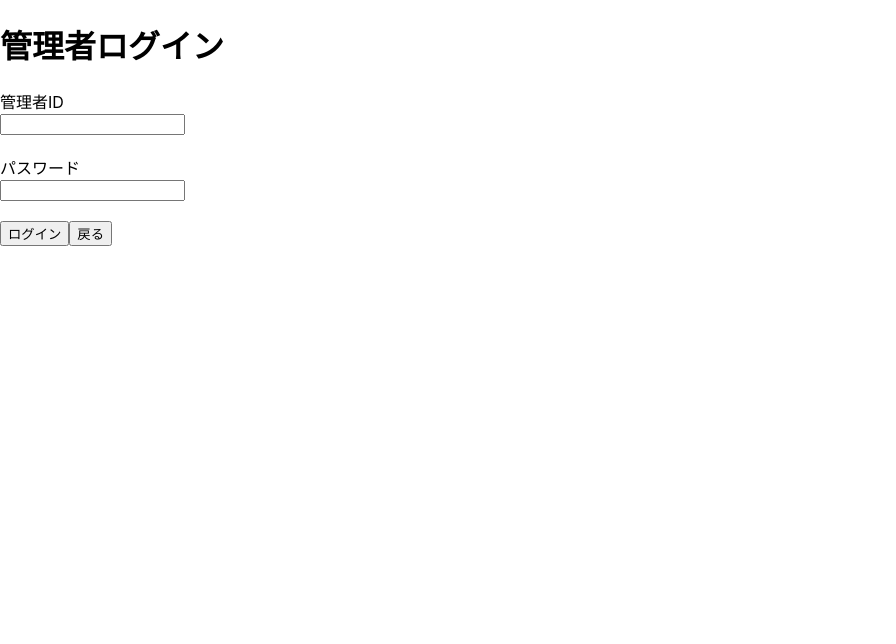
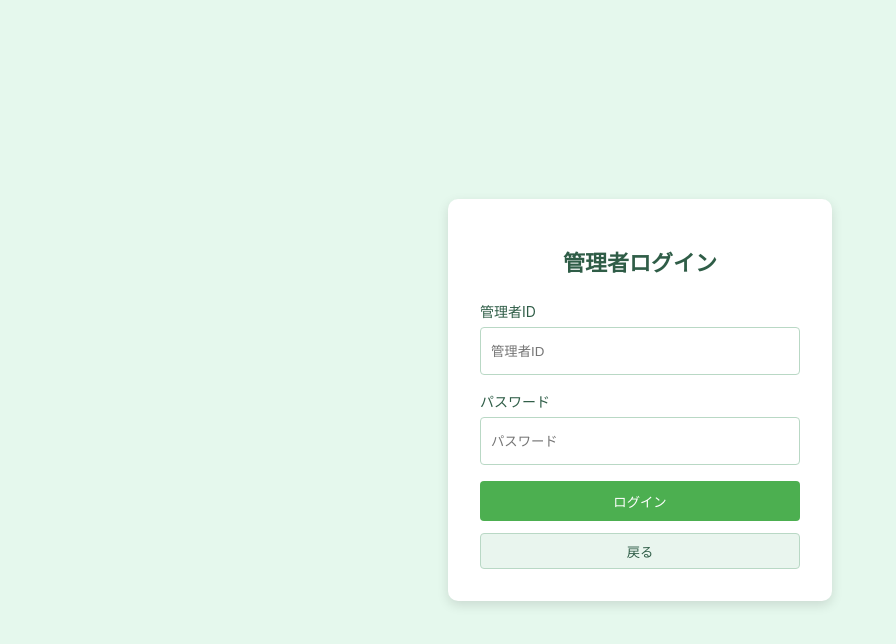
Before and after one commit to natsumi-nishikawa/calendar, a React (Create React App) app: page / in a window 1280 px wide. Both pictures are taken after a click on the button "管理者ログインへ". Shown: the top 644 px of the page, without its empty margins (0-896 px from the left). Built offline with nearby package versions, Linux system fonts and the light colour scheme.

Commit message:
adminフロントエンド追加

```diff
--- /dev/null
+++ b/src/pages/AdminLoginPage.css
@@ -0,0 +1,61 @@
+.admin-login-page {
+    min-height: 100vh;
+    background-color: #e5f8ed;
+    display: flex;
+    justify-content: center;
+    align-items: center;
+  }
+
+  .admin-login-card {
+    width: 320px;
+    background-color: white;
+    padding: 32px;
+    border-radius: 10px;
+    box-shadow: 0 4px 12px rgba(0, 0, 0, 0.12);
+    text-align: center;
+  }
+
+  .admin-login-card h1 {
+    font-size: 22px;
+    margin-bottom: 24px;
+    color: #2f5d47;
+  }
+
+  .admin-login-card form {
+    display: flex;
+    flex-direction: column;
+    text-align: left;
+  }
+
+  .admin-login-card label {
+    font-size: 14px;
+    margin-bottom: 6px;
+    color: #2f5d47;
+  }
+
+  .admin-login-card input {
+    height: 34px;
+    margin-bottom: 16px;
+    padding: 6px 10px;
+    border: 1px solid #b9d8c5;
+    border-radius: 4px;
+  }
+
+  .admin-login-main-button {
+    height: 40px;
+    background-color: #4caf50;
+    color: white;
+    border: none;
+    border-radius: 4px;
+    cursor: pointer;
+  }
+
+  .admin-login-back-button {
+    margin-top: 12px;
+    height: 36px;
+    background-color: #e9f5ee;
+    color: #2f5d47;
+    border: 1px solid #b9d8c5;
+    border-radius: 4px;
+    cursor: pointer;
+  }
--- a/src/pages/AdminLoginPage.js
+++ b/src/pages/AdminLoginPage.js
@@ -1,4 +1,5 @@
 import { useState } from "react";
+import "./AdminLoginPage.css";
 
 function AdminLoginPage({ onAdminLoginSuccess, onBack }) {
   const [adminId, setAdminId] = useState("");
@@ -15,35 +16,36 @@ function AdminLoginPage({ onAdminLoginSuccess, onBack }) {
   };
 
   return (
-    <div>
+    <div className="admin-login-page">
+      <div className="admin-login-card">
         <h1>管理者ログイン</h1>
 
         <form onSubmit={handleAdminLogin}>
           <label>管理者ID</label>
-        <br />
           <input
             type="text"
+            placeholder="管理者ID"
             value={adminId}
             onChange={(e) => setAdminId(e.target.value)}
           />
 
-        <br /><br />
-
           <label>パスワード</label>
-        <br />
           <input
             type="password"
+            placeholder="パスワード"
             value={password}
             onChange={(e) => setPassword(e.target.value)}
           />
 
-        <br /><br />
+          <button className="admin-login-main-button" type="submit">
+            ログイン
+          </button>
 
-        <button type="submit">ログイン</button>
-        <button type="button" onClick={onBack}>
+          <button className="admin-login-back-button" type="button" onClick={onBack}>
             戻る
           </button>
         </form>
+      </div>
     </div>
   );
 }
--- /dev/null
+++ b/src/pages/AdminPage.css
@@ -0,0 +1,75 @@
+.admin-page {
+    min-height: 100vh;
+    background-color: #f4fbfc;
+    padding: 32px;
+  }
+
+  .admin-header {
+    display: flex;
+    justify-content: space-between;
+    align-items: center;
+    background-color: #e1defa;
+    padding: 18px 24px;
+    border-radius: 8px;
+    margin-bottom: 24px;
+    box-shadow: 0 3px 8px rgba(0, 0, 0, 0.12);
+  }
+
+  .admin-header h1 {
+    margin: 0;
+    color: #2f3d60;
+  }
+
+  .admin-card {
+    background-color: white;
+    padding: 24px;
+    border-radius: 10px;
+    box-shadow: 0 4px 14px rgba(0, 0, 0, 0.1);
+    overflow-x: auto;
+  }
+
+  .admin-table {
+    width: 100%;
+    border-collapse: collapse;
+  }
+
+  .admin-table th {
+    background-color: #dbe8f7;
+    color: #2f3d60;
+    padding: 12px;
+    border: 1px solid #ccc;
+  }
+
+  .admin-table td {
+    padding: 12px;
+    border: 1px solid #ddd;
+    text-align: center;
+  }
+
+  .admin-table tbody tr:nth-child(even) {
+    background-color: #f7f9fc;
+  }
+
+  .empty-message {
+    text-align: center;
+    color: #666;
+    font-size: 16px;
+  }
+
+  .admin-logout-button {
+    padding: 10px 16px;
+    border: none;
+    border-radius: 5px;
+    cursor: pointer;
+    margin-left: 8px;
+  }
+
+  .admin-back-button {
+    background-color: white;
+    color: #333;
+  }
+
+  .admin-logout-button {
+    background-color: #007bff;
+    color: white;
+  }
--- a/src/pages/AdminPage.js
+++ b/src/pages/AdminPage.js
@@ -1,12 +1,24 @@
+import "./AdminPage.css";
+
 function AdminPage({ reservations, onBack, onLogout }) {
   return (
-    <div>
+    <div className="admin-page">
+      <div className="admin-header">
         <h1>予約一覧</h1>
 
+        <div>
+
+          <button className="admin-logout-button" onClick={onLogout}>
+            ログオフ
+          </button>
+        </div>
+      </div>
+
+      <div className="admin-card">
         {reservations.length === 0 ? (
-        <p>予約はまだありません。</p>
+          <p className="empty-message">予約はまだありません。</p>
         ) : (
-        <table border="1">
+          <table className="admin-table">
             <thead>
               <tr>
                 <th>予約日時</th>
@@ -36,11 +48,7 @@ function AdminPage({ reservations, onBack, onLogout }) {
             </tbody>
           </table>
         )}
-
-    <button onClick={onLogout}>
-     ログオフ
-    </button>
-
+      </div>
     </div>
   );
 }
--- a/src/pages/ConfirmPage.css
+++ b/src/pages/ConfirmPage.css
@@ -58,3 +58,12 @@
     border-radius: 5px;
     cursor: pointer;
   }
+
+  .shop-image {
+    width: 100%;
+    max-width: 350px;
+    height: 150px;
+    margin-top: 30px;
+    border-radius: 8px;
+    display: block;
+  }
--- a/src/pages/ConfirmPage.js
+++ b/src/pages/ConfirmPage.js
@@ -1,8 +1,25 @@
+import "./ConfirmPage.css";
+import salonImage from "../salon.jpg";
+
 function ConfirmPage({ reservationData, onBack, onSubmit }) {
   return (
-      <div>
-        <h1>予約確認</h1>
+    <div className="confirm-page">
+      <h1 className="confirm-title">ご予約内容</h1>
 
+      <div className="confirm-content">
+        <div className="shop-card">
+          <h2>店舗名：〇〇</h2>
+          <p>📞 00-0000-0000</p>
+          <a href="/">日本 - Japan</a>
+
+          <img
+            src={salonImage}
+            alt="店舗画像"
+            className="shop-image"
+          />
+        </div>
+
+        <div className="confirm-card">
           <p>予約日時：{reservationData.dateText} {reservationData.time}</p>
           <p>氏名：{reservationData.name}</p>
           <p>電話番号：{reservationData.phone}</p>
@@ -10,9 +27,17 @@ function ConfirmPage({ reservationData, onBack, onSubmit }) {
           <p>サービス：{reservationData.service}</p>
           <p>担当者：{reservationData.staff}</p>
           <p>要望：{reservationData.request}</p>
+        </div>
+      </div>
 
-        <button onClick={onSubmit}>予約決定</button>
-        <button onClick={onBack}>戻る</button>
+      <div className="confirm-buttons">
+        <button className="confirm-submit" onClick={onSubmit}>
+          予約決定
+        </button>
+        <button className="confirm-back" onClick={onBack}>
+          戻る
+        </button>
+      </div>
     </div>
   );
 }
```
Also changed, not shown: src/salon.jpg (added). Lines whose indentation alone changed are shown as unchanged.
